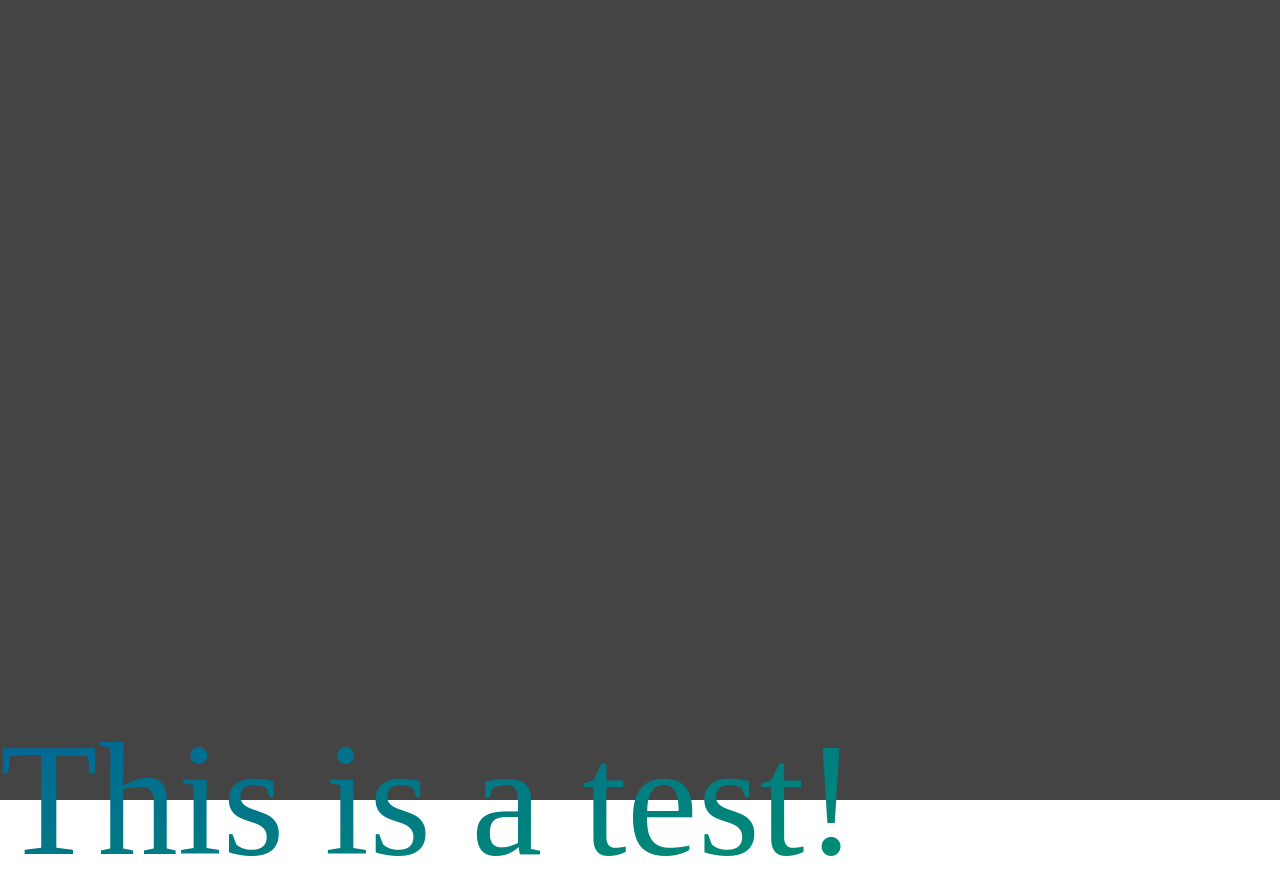
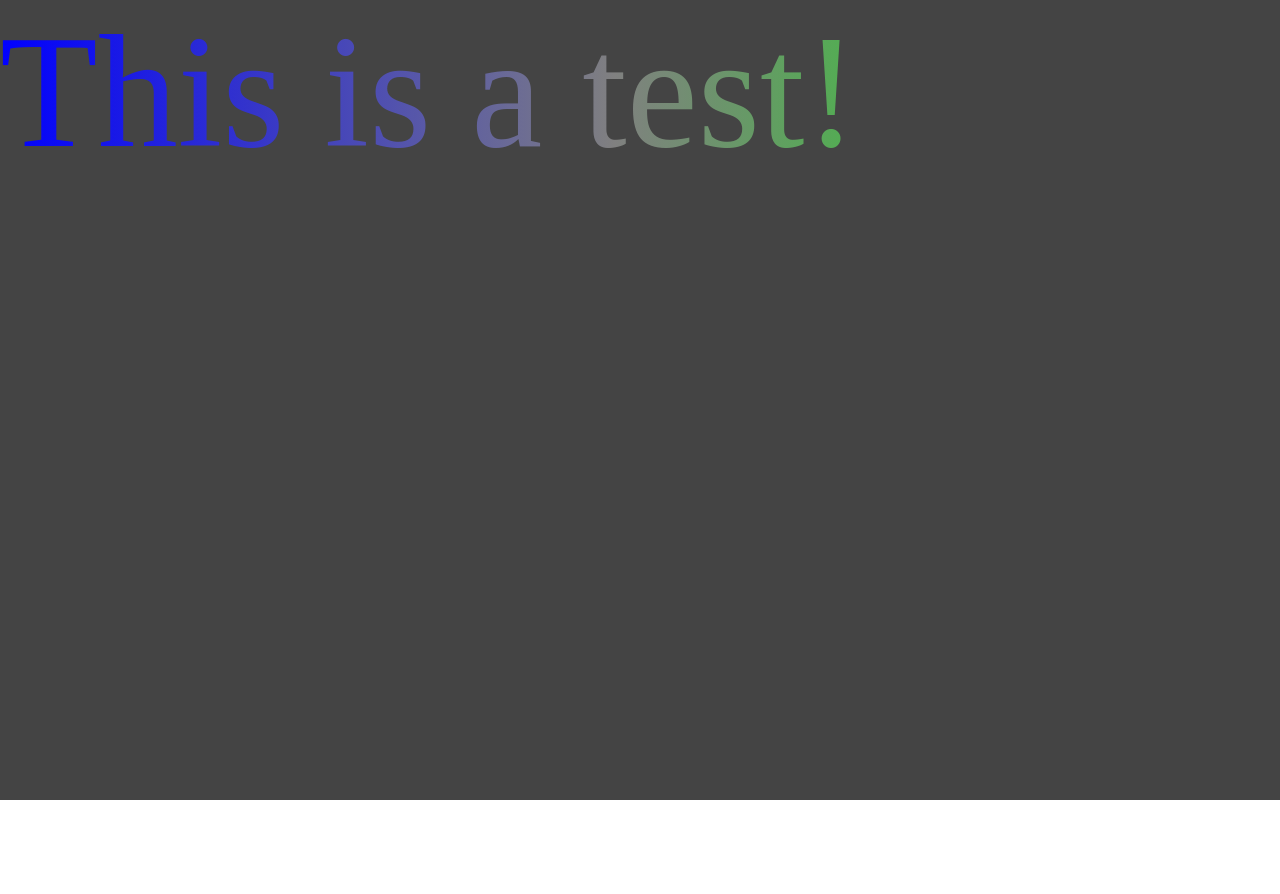
Before and after one commit to GreasyRooster1/NameText, a plain HTML site: page index.html in a window 1280 px wide. Shown: the top 894 px of the page. After the commit the page ends 800 px from the top, so only its background shows below. Drawn offline with Linux system fonts and the light colour scheme.

Commit message:
added fonts

```diff
--- a/index.css
+++ b/index.css
@@ -17,11 +17,9 @@ body{
 }
 
 .name-text{
-    background: linear-gradient(-10deg,var(--brand-green),var(--brand-blue));
+    background: linear-gradient(90deg, var(--brand-blue) 0%, var(--brand-gray) 48%, var(--brand-green) 100%);
     background-clip: text;
     -webkit-background-clip: text;
     color: transparent;
     font-size: 10em;
-    line-height: 10em;
-    height: 10em;
 }
--- a/index.html
+++ b/index.html
@@ -3,6 +3,11 @@
 <head>
     <meta charset="UTF-8">
     <title>Name Text Generator</title>
+
+    <link rel="preconnect" href="https://fonts.googleapis.com">
+    <link rel="preconnect" href="https://fonts.gstatic.com" crossorigin>
+    <link href="https://fonts.googleapis.com/css2?family=Kanit:ital,wght@0,100;0,200;0,300;0,400;0,500;0,600;0,700;0,800;0,900;1,100;1,200;1,300;1,400;1,500;1,600;1,700;1,800;1,900&display=swap" rel="stylesheet">
+
     <link rel="stylesheet" href="index.css">
 </head>
 <body>
```
